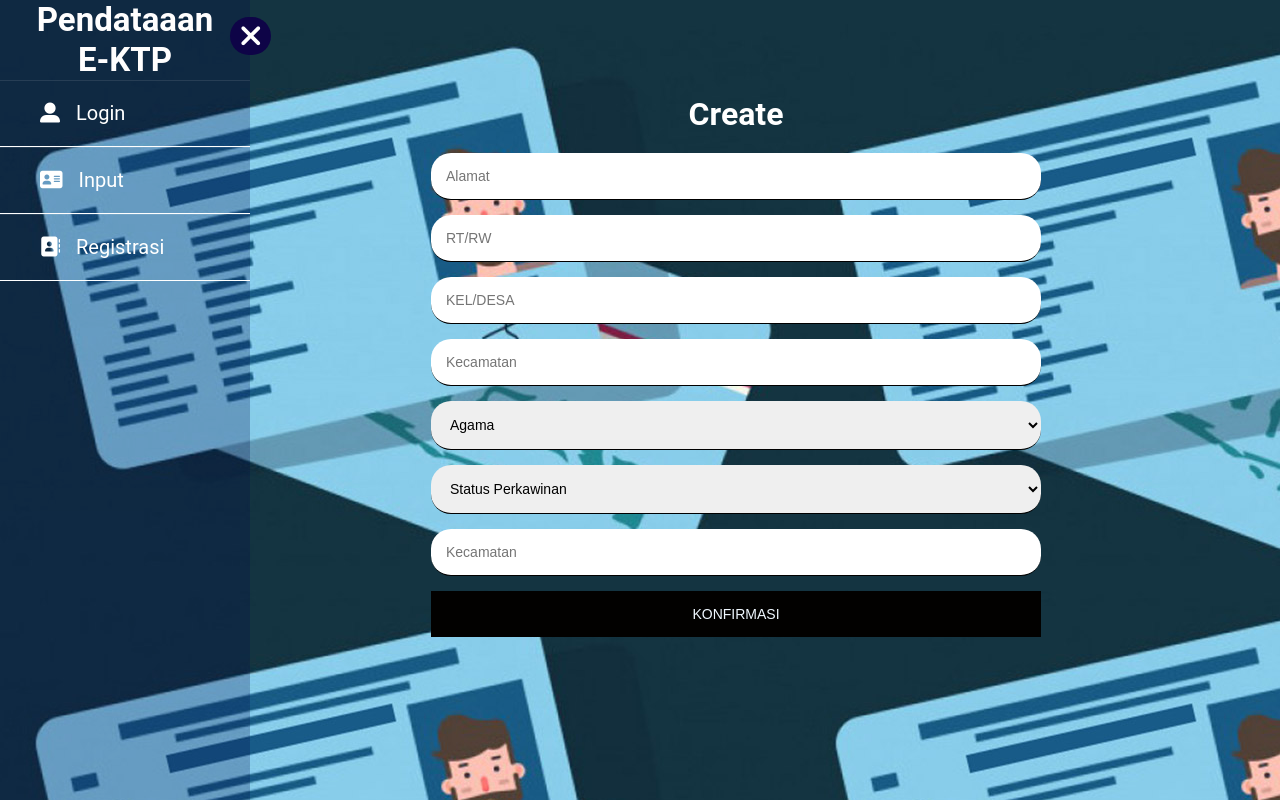
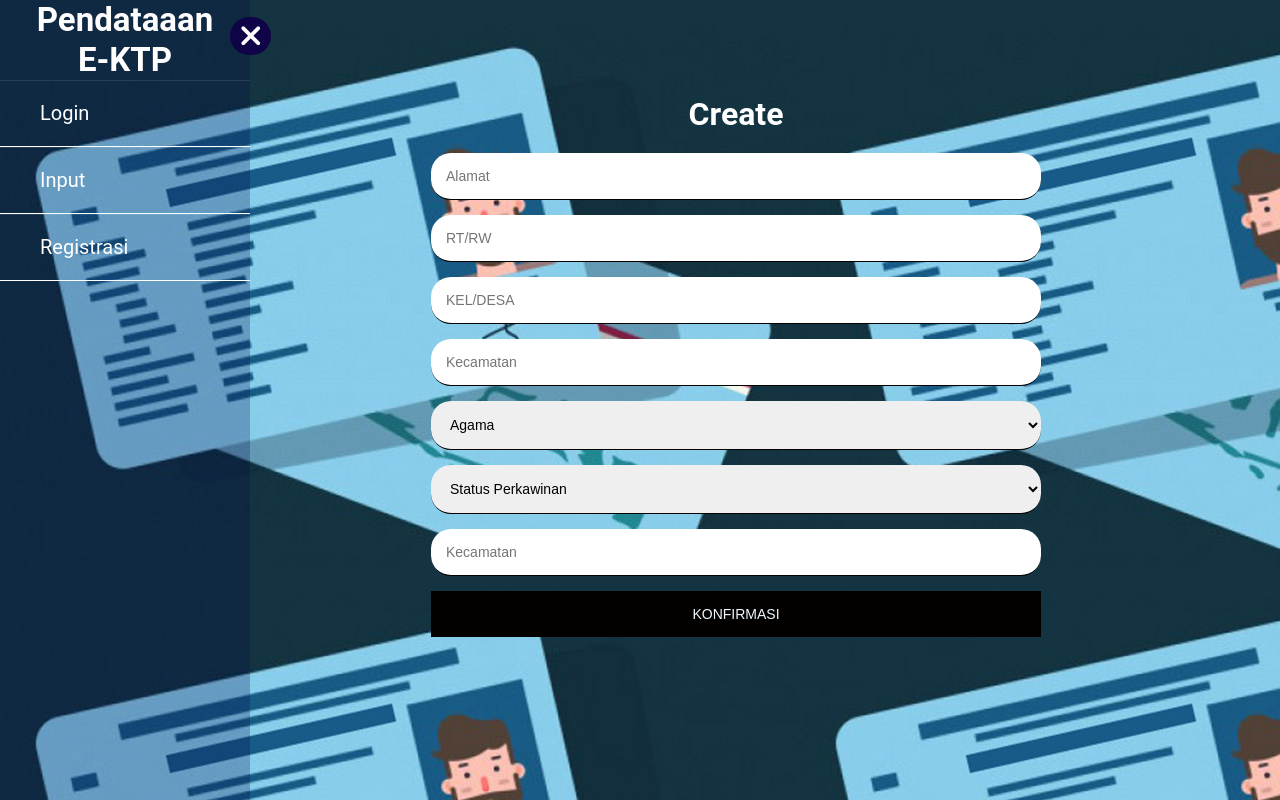
Before and after one commit to asryekaprtm/Asry, a plain HTML site: page index2.html in a window 1280 px wide. Shown: the top 800 px of the page. Drawn offline with Linux system fonts and the light colour scheme.

Commit message:
Update index2.html

```diff
--- a/index2.html
+++ b/index2.html
@@ -17,9 +17,9 @@
       <header><h2>Pendataaan <br> E-KTP</h2></header>
 
   <ul>
-    <li><a href="index.html"><i class="fas fa-user-alt"></i>Login</a></li>
-    <li><a href="index1.html"><i class="fas fa-regular fa-address-card"></i>Input</a></li>
-    <li><a href="index2.html"><i class="fas fa-light fa-address-book"></i>Registrasi</a></li>
+      <li><a href="index.html">Login</a></li>
+      <li><a href="index1.html">Input</a></li>
+      <li><a href="index2.html"></i>Registrasi</a></li>
   </ul>
 </div>
 <div class="container">
```
